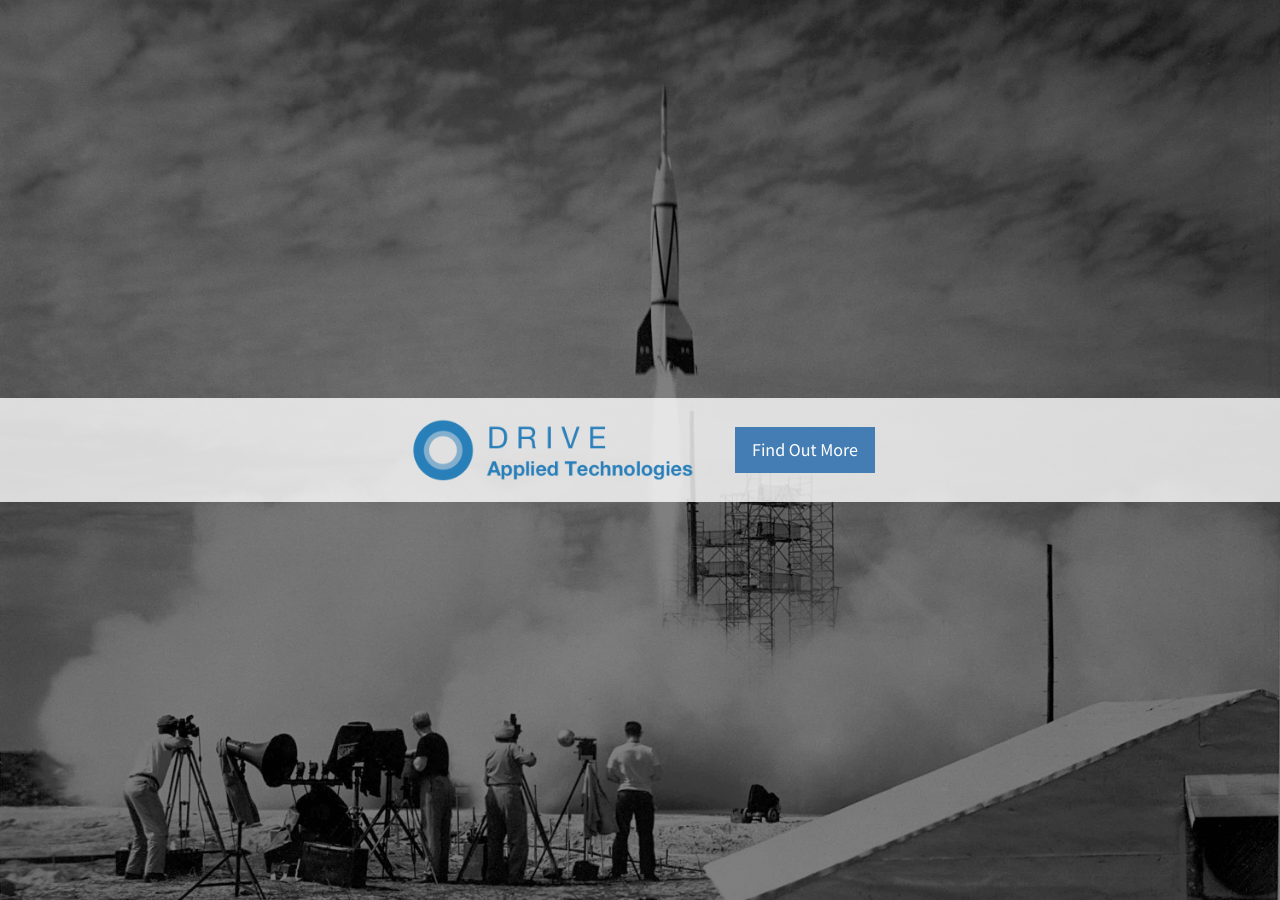
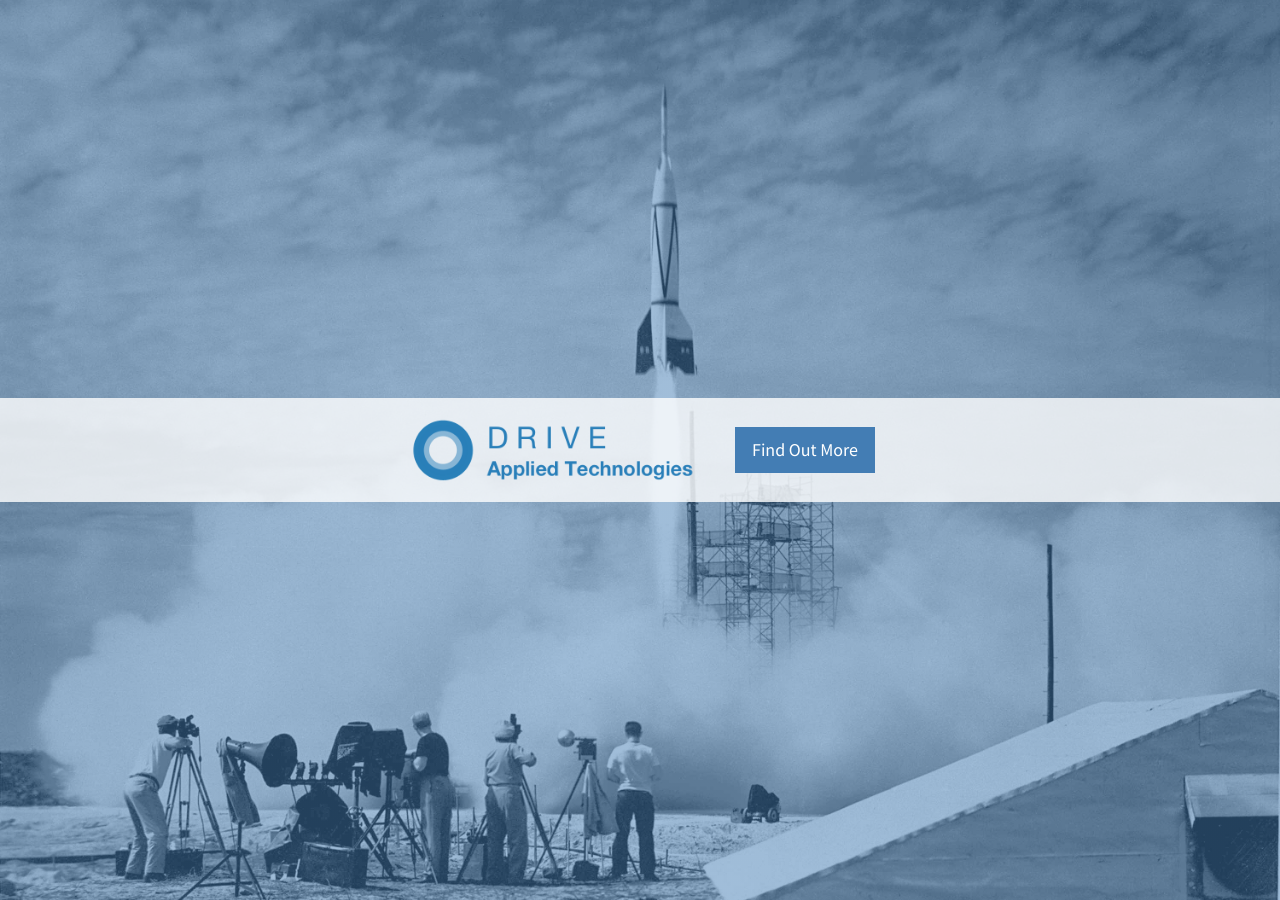
Before and after one commit to roxberry/driveApplied, a Jekyll site: the page built from index.md, in a window 1280 px wide. Built offline with Jekyll 4.4.1, drawn with Linux system fonts in a browser that asks for light colours.

Commit message:
blue shade

```diff
--- a/css/main.css
+++ b/css/main.css
@@ -136,7 +136,7 @@ hr.small {
   position: relative;
   width: 100%;
   height: 100%;
-  background: linear-gradient(rgba(0, 0, 0, 0.5), rgba(0, 0, 0, 0.5)), url(/img/bg.jpg) no-repeat center center scroll;
+  background: linear-gradient(rgba(67, 125, 180, 0.5), rgba(67, 125, 180, 0.5)), url(/img/bg.jpg) no-repeat center center scroll;
   -webkit-background-size: cover;
   -moz-background-size: cover;
   background-size: cover;
--- a/css/main.scss
+++ b/css/main.scss
@@ -166,7 +166,7 @@ hr.small {
   width: 100%;
   height: 100%;
   //background: linear-gradient(rgba(0, 0, 0, 0.5), rgba(0, 0, 0, 0.5)), url(/img/bg.jpg) no-repeat center center scroll;
-  background: linear-gradient(rgba(0, 0, 0, 0.5), rgba(0, 0, 0, 0.5)), url(/img/bg.jpg) no-repeat center center scroll;
+  background: linear-gradient(rgba(67,125,180, 0.5), rgba(67,125,180, 0.5)), url(/img/bg.jpg) no-repeat center center scroll;
   -webkit-background-size: cover;
   -moz-background-size: cover;
   background-size: cover;
```
Also changed, not shown: 5 other files.
